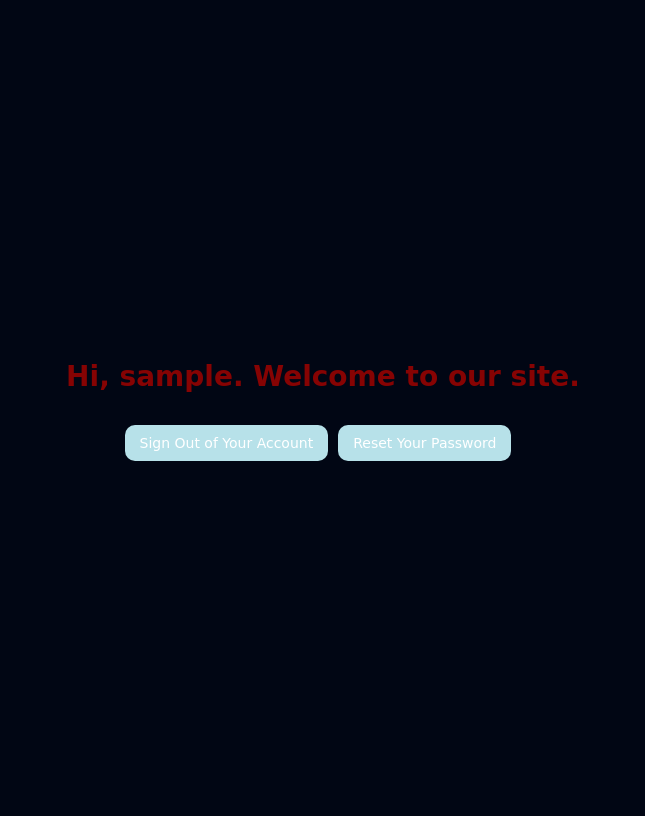
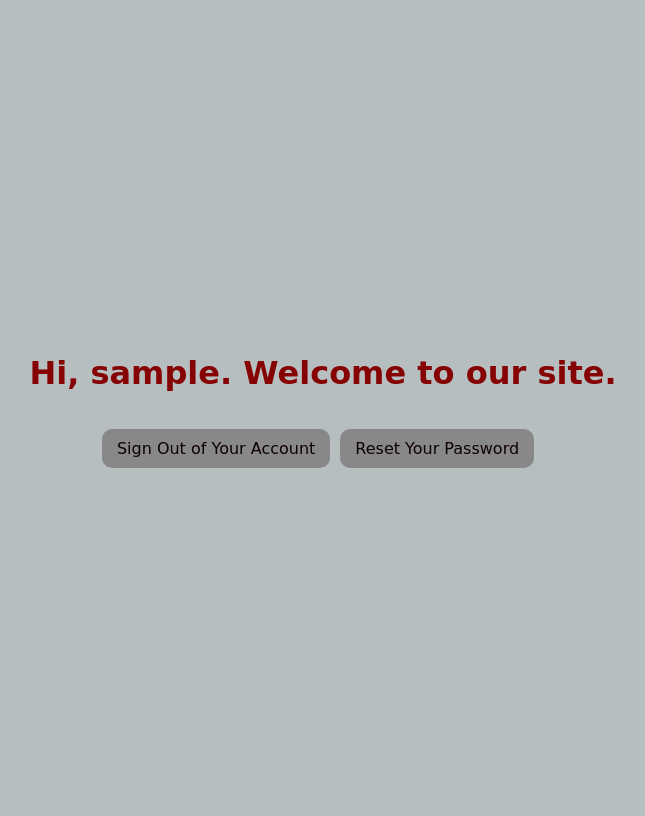
Before and after one commit to skroutzzz/Where-is-Covid, a PHP site: page /welcome.php in a window 1280 px wide. Shown: the whole page, without its empty margins (317-962 px from the left). Run offline with PHP 8.4, Linux system fonts and the light colour scheme; the visitor is signed in with stand-in values (Sample User, id 1).

Commit message:
WIC-1 Fixing Colors

```diff
--- a/SSfont.css
+++ b/SSfont.css
@@ -1,6 +1,6 @@
 body {
 
-    background: #010614;
+    background: #b6bec0;
 
     display: flex;
 
@@ -27,11 +27,11 @@ form {
 
     width: 1000px;
 
-    border: 3px solid rgb(114, 5, 81);
+    border: 3px solid rgb(189, 66, 66);
 
     padding: 20px;
 
-    background: rgb(75, 3, 75);
+    background: rgb(23, 24, 23);
 
     border-radius: 20px;
 
@@ -75,11 +75,11 @@ button {
 
     float: right;
 
-    background: rgb(35, 174, 202);
+    background: rgb(136, 136, 136);
 
     padding: 10px 15px;
 
-    color: #fff;
+    color: rgb(136, 136, 136);
 
     border-radius: 5px;
 
@@ -123,11 +123,11 @@ a {
 
     float: right;
 
-    background: rgb(183, 225, 233);
+    background: rgb(136, 136, 136);
 
     padding: 10px 15px;
 
-    color: #fff;
+    color: rgb(14, 1, 1);
 
     border-radius: 10px;
 
--- a/login.php
+++ b/login.php
@@ -95,10 +95,10 @@ if($_SERVER["REQUEST_METHOD"] == "POST"){
     <title>Login</title>
     <!-- <link rel="stylesheet" href="https://stackpath.bootstrapcdn.com/bootstrap/4.5.2/css/bootstrap.min.css"> -->
     <link rel="stylesheet" href="SSfont.css">
-    <style>
+    <!-- <style>
         body{ font: 14px sans-serif; }
         .wrapper{ width: 360px; padding: 20px; }
-    </style>
+    </style> -->
 </head>
 <body>
     <div class="wrapper">
--- a/register.php
+++ b/register.php
@@ -102,10 +102,10 @@ if($_SERVER["REQUEST_METHOD"] == "POST"){
     <title>Sign Up</title>
     <!-- <link rel="stylesheet" href="https://stackpath.bootstrapcdn.com/bootstrap/4.5.2/css/bootstrap.min.css"> -->
     <link rel="stylesheet" href="SSfont.css">
-    <style>
+    <!-- <style>
         body{ font: 14px sans-serif; }
         .wrapper{ width: 360px; padding: 20px; }
-    </style>
+    </style> -->
 </head>
 <body>
     <div class="wrapper">
@@ -129,7 +129,7 @@ if($_SERVER["REQUEST_METHOD"] == "POST"){
             </div>
             <div class="form-group">
                 <input type="submit" class="btn btn-primary" value="Submit">
-                <input type="reset" class="btn btn-secondary ml-2" value="Reset">
+                <!-- <input type="reset" class="btn btn-secondary ml-2" value="Reset"> -->
             </div>
             <p>Already have an account? <a href="login.php">Login here</a>.</p>
         </form>
--- a/welcome.php
+++ b/welcome.php
@@ -16,9 +16,9 @@ if(!isset($_SESSION["loggedin"]) || $_SESSION["loggedin"] !== true){
     <title>Welcome</title>
     <!-- <link rel="stylesheet" href="https://stackpath.bootstrapcdn.com/bootstrap/4.5.2/css/bootstrap.min.css"> -->
     <link rel="stylesheet" href="SSfont.css">
-    <style>
+    <!-- <style>
         body{ font: 14px sans-serif; text-align: center; }
-    </style>
+    </style> -->
 </head>
 <body>
     <h1 class="my-5">Hi, <b><?php echo htmlspecialchars($_SESSION["username"]); ?></b>. Welcome to our site.</h1>
```
